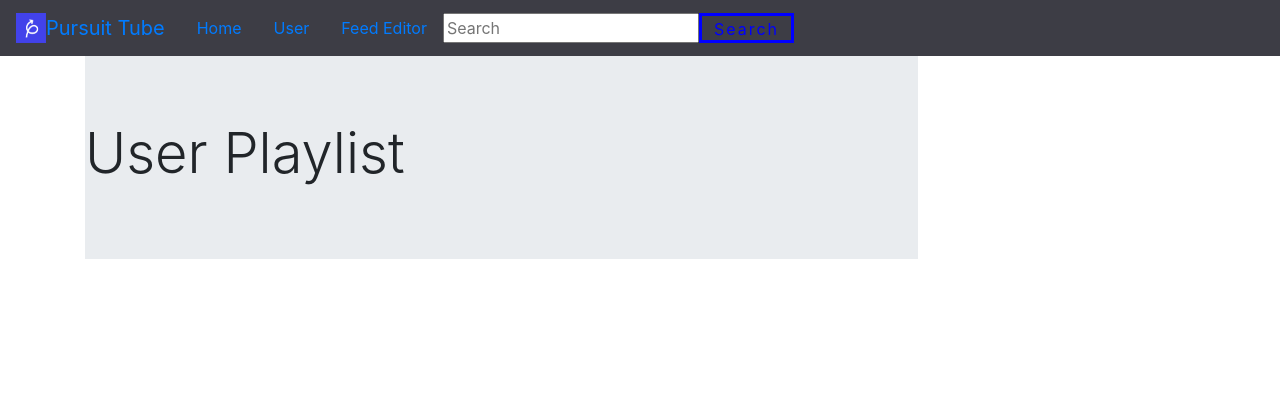
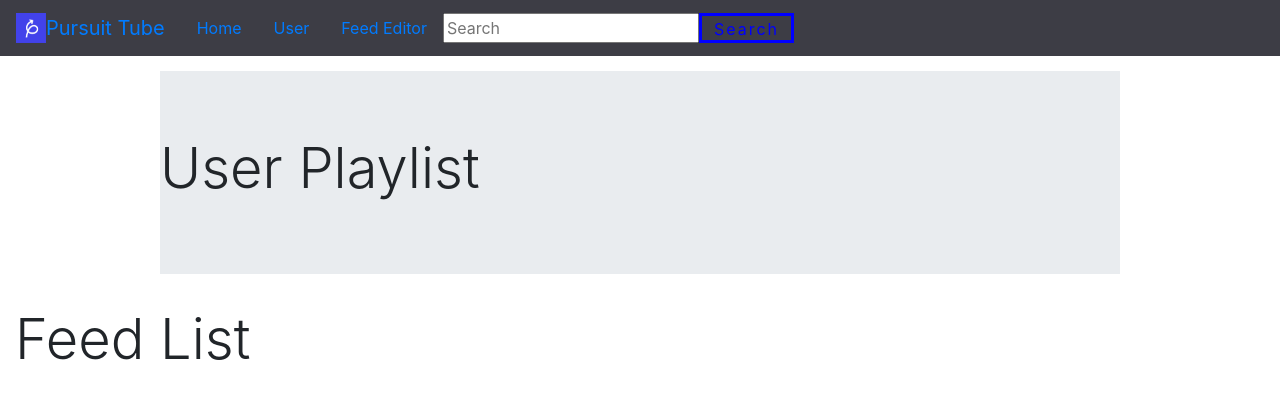
Before and after one commit to JennMP88/sequel_motube, a React (Create React App) app: page /#/ in a window 1280 px wide. Shown: the top 398 px of the page. Built offline with nearby package versions, Linux system fonts and the light colour scheme.

Commit message:
working on body

```diff
--- a/src/components/home.css
+++ b/src/components/home.css
@@ -2,7 +2,7 @@
     position: relative;
     padding:0 !important;
     margin: auto;
-    width: 75%;
+    width: 100%;
     background: #eee;
     margin-top: 23px;
     text-align:left;
@@ -11,4 +11,10 @@
 
 .Jumbo{
     width: 75%;
+    margin: auto;
+    margin-top: 15px;
 }
+
+.container-fluid{
+    width: 100%;
+}
--- a/src/components/home.js
+++ b/src/components/home.js
@@ -9,15 +9,28 @@ class Home extends React.Component {
     render() {
         return (
             <>
-            <div class="container">
                 <div className='Jumbo'>
                     <div class="jumbotron jumbotron-fluid">
-                            <h1 class="display-4">User Playlist</h1>
-                        </div>
+                        <h1 class="display-4">User Playlist</h1>
                     </div>
-
                 </div>
 
+                <body>
+                       <div class="container-fluid">
+                       <h2 class="display-4">Feed List</h2>
+                       <div class="row-fluid">
+
+
+                        <div class="span2">
+                            {/* <!--Sidebar content--> */}
+                            </div>
+                           <div class="span10">
+
+                            {/* <!--Body content--> */}
+                            </div>
+                    </div>
+                </div>
+         </body>
             </>
         )
     }
```
